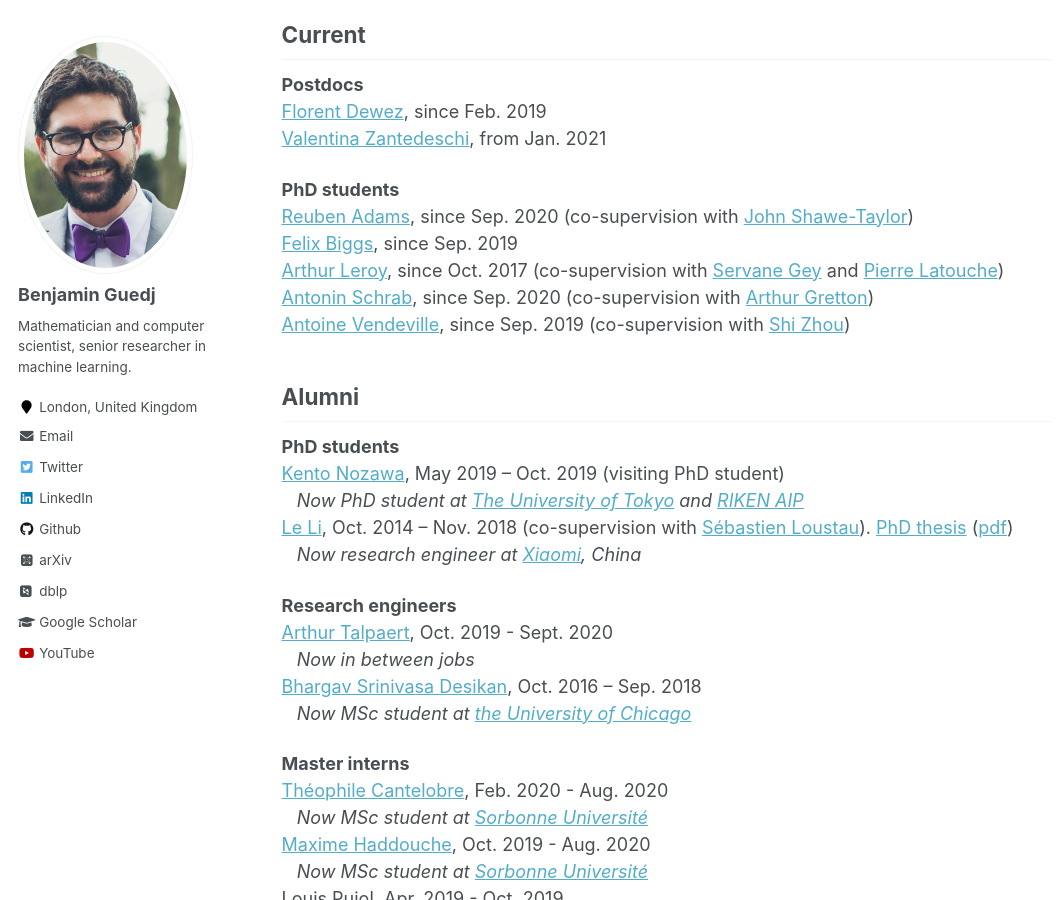
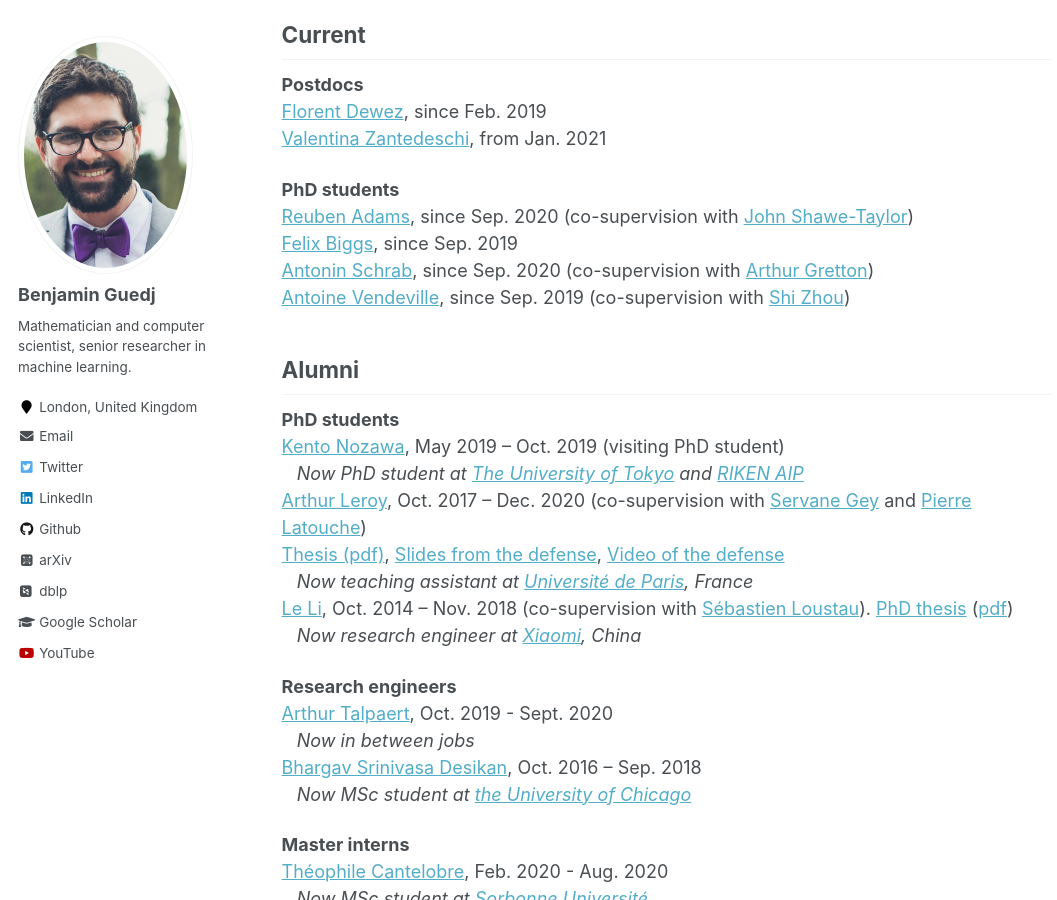
Before and after one commit to bguedj/bguedj.github.io, a Jekyll site: the page built from _pages/team.md, in a window 1280 px wide and 900 px high, scrolled down 620 px. Shown: the whole window, without its empty margins (0-1057 px from the left). Built offline with Jekyll 4.4.1, drawn with Linux system fonts in a browser that asks for light colours; some web fonts are replaced.

Commit message:
arthur leroy defended his phd

```diff
--- a/_pages/team.md
+++ b/_pages/team.md
@@ -24,7 +24,6 @@ If you are interested in an internship: unfortunately, I can only consider appli
 **PhD students**
 [Reuben Adams](https://reubenadams.github.io), since Sep. 2020 (co-supervision with [John Shawe-Taylor](http://www0.cs.ucl.ac.uk/staff/J.Shawe-Taylor/))
 [Felix Biggs](https://www.felixbiggs.com), since Sep. 2019
-[Arthur Leroy](https://arthur-leroy.netlify.app), since Oct. 2017 (co-supervision with [Servane Gey](http://helios.mi.parisdescartes.fr/~gey/) and [Pierre Latouche](http://helios.mi.parisdescartes.fr/~platouch/))
 [Antonin Schrab](https://antoninschrab.github.io), since Sep. 2020 (co-supervision with [Arthur Gretton](http://www.gatsby.ucl.ac.uk/~gretton/))
 [Antoine Vendeville](https://antoinevendeville.github.io/), since Sep. 2019 (co-supervision with [Shi Zhou](https://wp.cs.ucl.ac.uk/shizhou/))
 
@@ -42,6 +41,9 @@ If you are interested in an internship: unfortunately, I can only consider appli
 **PhD students**
 [Kento Nozawa](https://nzw0301.github.io), May 2019 -- Oct. 2019 (visiting PhD student)
 &nbsp;&nbsp;&nbsp;*Now PhD student at [The University of Tokyo](https://www.u-tokyo.ac.jp/en/) and [RIKEN AIP](https://www.u-tokyo.ac.jp/en/)*
+[Arthur Leroy](https://arthur-leroy.netlify.app), Oct. 2017 -- Dec. 2020 (co-supervision with [Servane Gey](http://helios.mi.parisdescartes.fr/~gey/) and [Pierre Latouche](http://helios.mi.parisdescartes.fr/~platouch/))
+[Thesis (pdf)](https://arthur-leroy.netlify.app/files/Thesis-Arthur_LEROY.pdf), [Slides from the defense](https://arthur-leroy.netlify.app/files/slides_soutenance/slides_thesis.html#/), [Video of the defense](https://youtu.be/6xpyS0tTSCo)
+&nbsp;&nbsp;&nbsp;*Now teaching assistant at [Université de Paris](https://u-paris.fr/en/498-2/), France*
 [Le Li](https://www.researchgate.net/scientific-contributions/2108172811_Le_Li), Oct. 2014 -- Nov. 2018 (co-supervision with [Sébastien Loustau](https://www.linkedin.com/in/sébastien-loustau-b57b4555/)). [PhD thesis](https://tel.archives-ouvertes.fr/tel-01970795/) ([pdf](https://tel.archives-ouvertes.fr/tel-01970795/document))
 &nbsp;&nbsp;&nbsp;*Now research engineer at [Xiaomi](https://www.mi.com/global/about), China*
 
```
